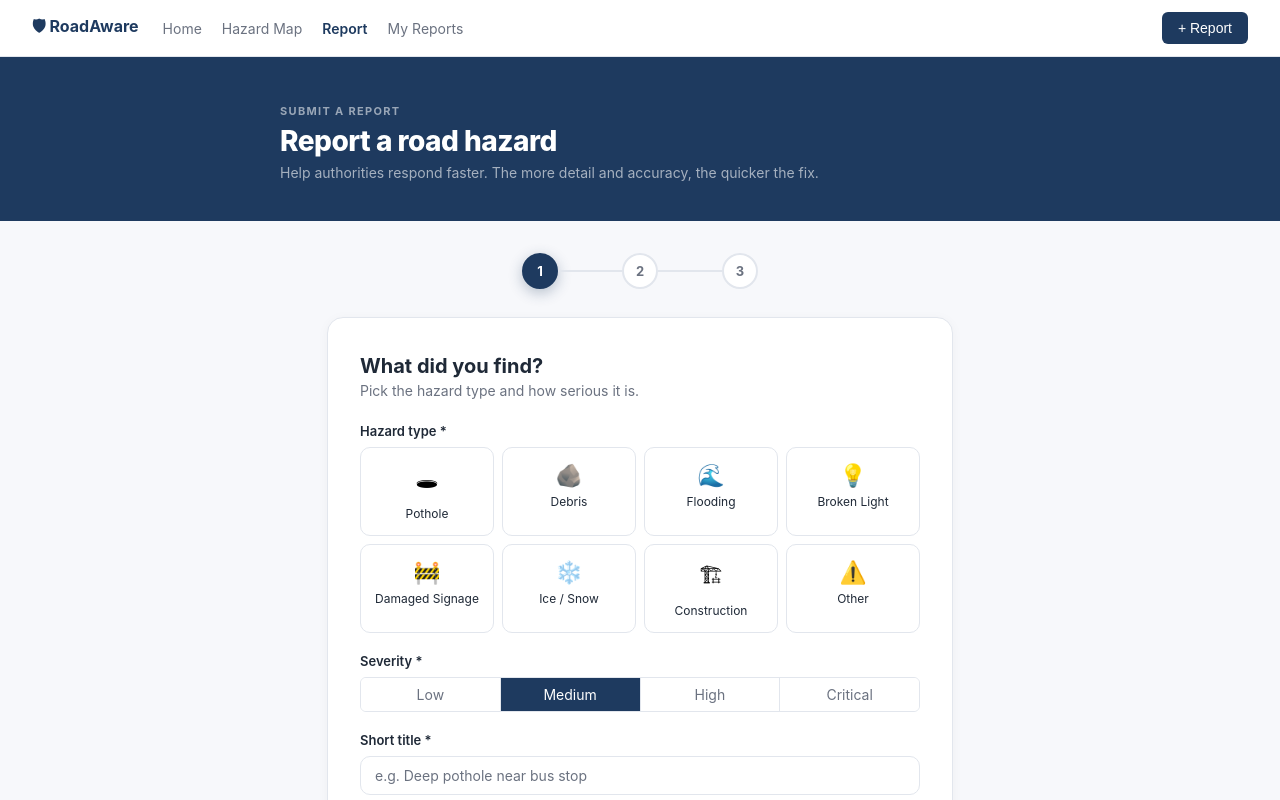
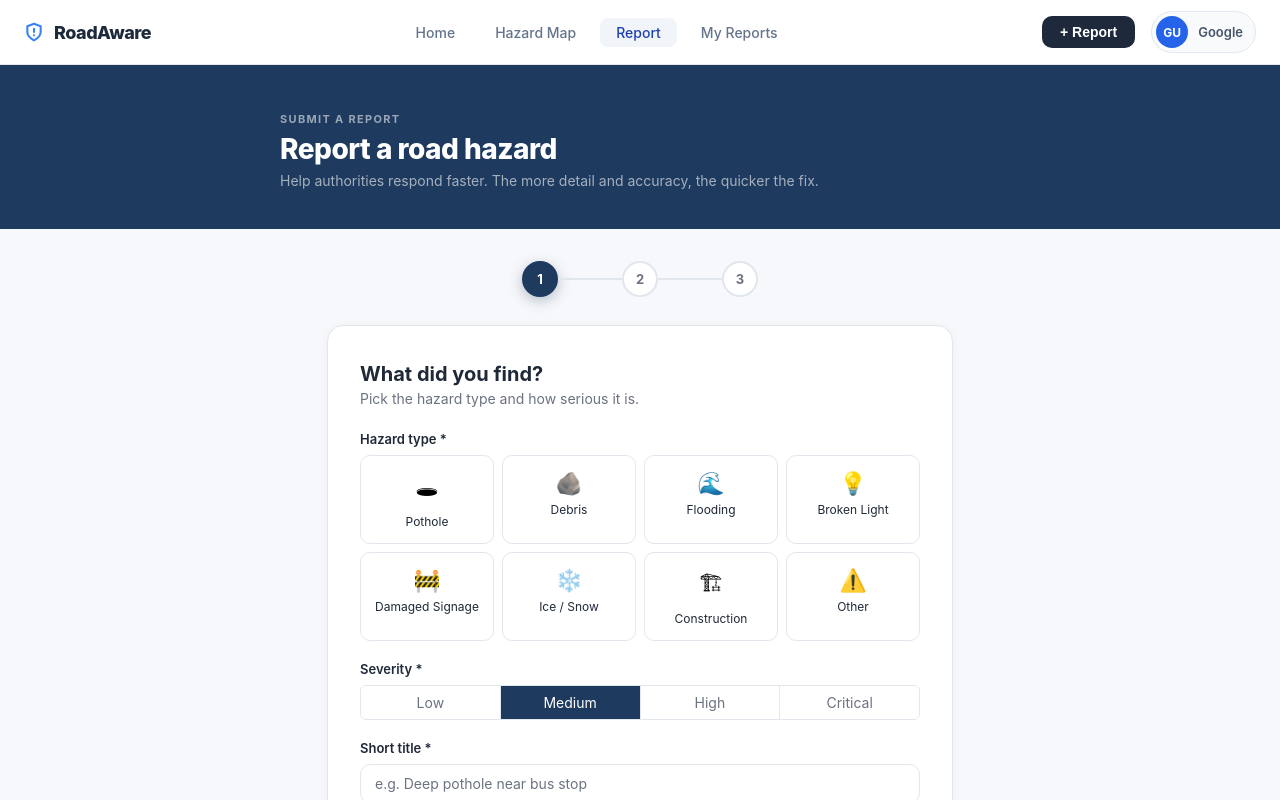
Before and after one commit to Pathum-Piyumal/RoadAware, a React (Vite) app in the folder frontend/: page /report-hazard in a window 1280 px wide. Shown: the top 800 px of the page. Built offline with nearby package versions, Linux system fonts and the light colour scheme.

Commit message:
Update navbar and improve home page styling

```diff
--- a/frontend/src/components/common/Navbar/Navbar.jsx
+++ b/frontend/src/components/common/Navbar/Navbar.jsx
@@ -1,4 +1,4 @@
-import { NavLink, useNavigate } from 'react-router-dom';
+import { NavLink, useNavigate, Link } from 'react-router-dom';
 import styles from './Navbar.module.css';
 
 const NAV_LINKS = [
@@ -8,11 +8,23 @@ const NAV_LINKS = [
   ['/my-reports', 'My Reports'],
 ];
 
-export default function Navbar() {
+export default function Navbar({ variant = 'default' }) {
   const navigate = useNavigate();
+
   return (
-    <nav className={styles.nav} role="navigation" aria-label="Main navigation">
-      <span className={styles.logo}>🛡 RoadAware</span>
+    <nav className={`${styles.nav} ${styles[variant]}`} role="navigation" aria-label="Main navigation">
+      <div className={styles.container}>
+        <Link to="/" className={styles.logo}>
+          <div className={styles.logoIcon}>
+            <svg viewBox="0 0 24 24" width="20" height="20" fill="none" stroke="currentColor" strokeWidth="2.5" strokeLinecap="round" strokeLinejoin="round">
+              <path d="M12 22s8-4 8-10V5l-8-3-8 3v7c0 6 8 10 8 10z" />
+              <path d="M12 8v4" />
+              <path d="M12 16h.01" />
+            </svg>
+          </div>
+          <span>RoadAware</span>
+        </Link>
+
         <ul className={styles.links}>
           {NAV_LINKS.map(([to, label]) => (
             <li key={to}>
@@ -25,9 +37,28 @@ export default function Navbar() {
             </li>
           ))}
         </ul>
-      <button className={styles.cta} onClick={() => navigate('/report-hazard')}>
+
+        <div className={styles.actions}>
+          {variant === 'homepage' ? (
+            <>
+              <button className={styles.textBtn}>Log in</button>
+              <button className={styles.ctaPrimary} onClick={() => navigate('/report-hazard')}>
+                Get started
+              </button>
+            </>
+          ) : (
+            <>
+              <button className={styles.ctaInner} onClick={() => navigate('/report-hazard')}>
                 + Report
               </button>
+              <div className={styles.avatar}>
+                <span>GU</span>
+                <span className={styles.avatarName}>Google</span>
+              </div>
+            </>
+          )}
+        </div>
+      </div>
     </nav>
   );
 }
--- a/frontend/src/components/common/Navbar/Navbar.module.css
+++ b/frontend/src/components/common/Navbar/Navbar.module.css
@@ -1,24 +1,175 @@
 .nav {
   display: flex;
   align-items: center;
-  gap: 24px;
-  padding: 0 32px;
-  height: 56px;
-  background: var(--color-surface);
-  border-bottom: 1px solid var(--color-border);
+  justify-content: center;
+  width: 100%;
+  height: 64px;
+  position: sticky;
+  top: 0;
+  z-index: 1000;
+  transition: all 0.3s ease;
 }
-.logo { font-weight: 700; font-size: 16px; color: var(--color-navy); }
-.links { display: flex; gap: 20px; list-style: none; margin: 0; padding: 0; }
-.links a { font-size: 14px; color: var(--color-muted); text-decoration: none; }
-.links a.active { color: var(--color-navy); font-weight: 600; }
-.cta {
-  margin-left: auto;
-  padding: 8px 16px;
-  background: var(--color-navy);
-  color: #fff;
+
+.container {
+  display: flex;
+  align-items: center;
+  justify-content: space-between;
+  width: 100%;
+  max-width: 1280px;
+  padding: 0 24px;
+}
+
+/* Variant: Default (Inner Pages) */
+.default {
+  background: #ffffff;
+  border-bottom: 1px solid #e5e7eb;
+}
+
+.default .logo {
+  color: #1e293b;
+}
+
+.default .links a {
+  color: #64748b;
+  padding: 6px 16px;
+  border-radius: 8px;
+  font-weight: 500;
+  font-size: 14px;
+  transition: all 0.2s;
+}
+
+.default .active {
+  background: #f1f5f9;
+  color: #1e40af !important;
+}
+
+/* Variant: Homepage (Dark/Glass) */
+.homepage {
+  background: rgba(15, 23, 42, 0.8);
+  backdrop-filter: blur(12px);
+  -webkit-backdrop-filter: blur(12px);
+  border-bottom: 1px solid rgba(255, 255, 255, 0.1);
+}
+
+.homepage .logo {
+  color: #ffffff;
+}
+
+.homepage .links a {
+  color: rgba(255, 255, 255, 0.7);
+  padding: 6px 16px;
+  border-radius: 8px;
+  font-weight: 500;
+  font-size: 14px;
+  transition: all 0.2s;
+}
+
+.homepage .active {
+  background: #ffffff;
+  color: #0f172a !important;
+}
+
+/* Common Components */
+.logo {
+  display: flex;
+  align-items: center;
+  gap: 10px;
+  font-weight: 800;
+  font-size: 18px;
+  text-decoration: none;
+  letter-spacing: -0.5px;
+}
+
+.logoIcon {
+  display: flex;
+  align-items: center;
+  justify-content: center;
+  color: #3b82f6;
+}
+
+.links {
+  display: flex;
+  align-items: center;
+  gap: 8px;
+  list-style: none;
+  margin: 0;
+  padding: 0;
+}
+
+.links a {
+  text-decoration: none;
+}
+
+.actions {
+  display: flex;
+  align-items: center;
+  gap: 16px;
+}
+
+/* Buttons */
+.textBtn {
+  background: none;
   border: none;
-  border-radius: var(--radius-sm);
+  color: rgba(255, 255, 255, 0.8);
   font-size: 14px;
+  font-weight: 600;
   cursor: pointer;
 }
-.cta:hover { background: var(--color-blue); }
+
+.ctaPrimary {
+  background: #0f172a;
+  color: #ffffff;
+  border: 1px solid rgba(255, 255, 255, 0.1);
+  padding: 8px 18px;
+  border-radius: 10px;
+  font-size: 14px;
+  font-weight: 600;
+  cursor: pointer;
+  transition: all 0.2s;
+}
+
+.ctaPrimary:hover {
+  background: #1e293b;
+}
+
+.ctaInner {
+  background: #1e293b;
+  color: #ffffff;
+  border: none;
+  padding: 8px 18px;
+  border-radius: 10px;
+  font-size: 14px;
+  font-weight: 600;
+  cursor: pointer;
+  transition: all 0.2s;
+}
+
+.avatar {
+  display: flex;
+  align-items: center;
+  gap: 10px;
+  padding: 4px;
+  padding-right: 12px;
+  border-radius: 99px;
+  background: #f8fafc;
+  border: 1px solid #e2e8f0;
+}
+
+.avatar span:first-child {
+  width: 32px;
+  height: 32px;
+  background: #2563eb;
+  color: white;
+  border-radius: 50%;
+  display: flex;
+  align-items: center;
+  justify-content: center;
+  font-size: 12px;
+  font-weight: 700;
+}
+
+.avatarName {
+  font-size: 13px;
+  font-weight: 600;
+  color: #475569;
+}
--- a/frontend/src/pages/public/Home.jsx
+++ b/frontend/src/pages/public/Home.jsx
@@ -1,5 +1,6 @@
 import React from 'react';
 import { Link } from 'react-router-dom';
+import Navbar from '../../components/common/Navbar/Navbar';
 import {
   AlertTriangle,
   MapPin,
@@ -33,41 +34,7 @@ let DefaultIcon = L.icon({
 });
 L.Marker.prototype.options.icon = DefaultIcon;
 
-/* ─── NAVBAR ─────────────────────────────────────────────── */
-const Navbar = () => (
-  <nav style={{
-    position: 'fixed', top: 0, left: 0, right: 0, zIndex: 1000,
-    background: 'rgba(10,10,10,0.85)', backdropFilter: 'blur(16px)',
-    borderBottom: '1px solid rgba(255,255,255,0.06)',
-  }}>
-    <div style={{ maxWidth: 1280, margin: '0 auto', padding: '0 32px', display: 'flex', alignItems: 'center', justifyContent: 'space-between', height: 64 }}>
-      {/* Logo */}
-      <div style={{ display: 'flex', alignItems: 'center', gap: 10 }}>
-        <div style={{ width: 34, height: 34, background: '#f97316', borderRadius: 8, display: 'flex', alignItems: 'center', justifyContent: 'center' }}>
-          <ShieldCheck size={18} color="#fff" />
-        </div>
-        <span style={{ fontWeight: 800, fontSize: 18, color: '#fff', letterSpacing: '-0.5px' }}>RoadAware</span>
-      </div>
 
-      {/* Nav Links */}
-      <div style={{ display: 'flex', alignItems: 'center', gap: 36 }}>
-        <Link to="/" style={{ fontSize: 13, fontWeight: 700, color: '#fff', textDecoration: 'none', borderBottom: '2px solid #f97316', paddingBottom: 2 }}>Home</Link>
-        <Link to="/map" style={{ fontSize: 13, fontWeight: 600, color: 'rgba(255,255,255,0.55)', textDecoration: 'none' }}>Hazard Map</Link>
-        <Link to="/report-hazard" style={{ fontSize: 13, fontWeight: 600, color: 'rgba(255,255,255,0.55)', textDecoration: 'none' }}>Report</Link>
-        <Link to="/my-reports" style={{ fontSize: 13, fontWeight: 600, color: 'rgba(255,255,255,0.55)', textDecoration: 'none' }}>My Reports</Link>
-      </div>
-
-      {/* CTA */}
-      <div style={{ display: 'flex', alignItems: 'center', gap: 24 }}>
-        <button style={{ fontSize: 13, fontWeight: 600, color: 'rgba(255,255,255,0.6)', background: 'none', border: 'none', cursor: 'pointer' }}>Login</button>
-        <Link to="/report-hazard" style={{
-          background: '#fff', color: '#111', padding: '9px 22px', borderRadius: 999,
-          fontSize: 13, fontWeight: 700, textDecoration: 'none', letterSpacing: '-0.2px',
-        }}>Get started</Link>
-      </div>
-    </div>
-  </nav>
-);
 
 /* ─── HERO ────────────────────────────────────────────────── */
 const Hero = () => (
@@ -422,7 +389,7 @@ const Footer = () => (
 /* ─── PAGE ────────────────────────────────────────────────── */
 const Home = () => (
   <div style={{ fontFamily: "'Inter', -apple-system, BlinkMacSystemFont, 'Segoe UI', sans-serif", background: '#fff' }}>
-    <Navbar />
+    <Navbar variant="homepage" />
     <main>
       <Hero />
       <HowItWorks />
```
Lines whose indentation alone changed are shown as unchanged.
